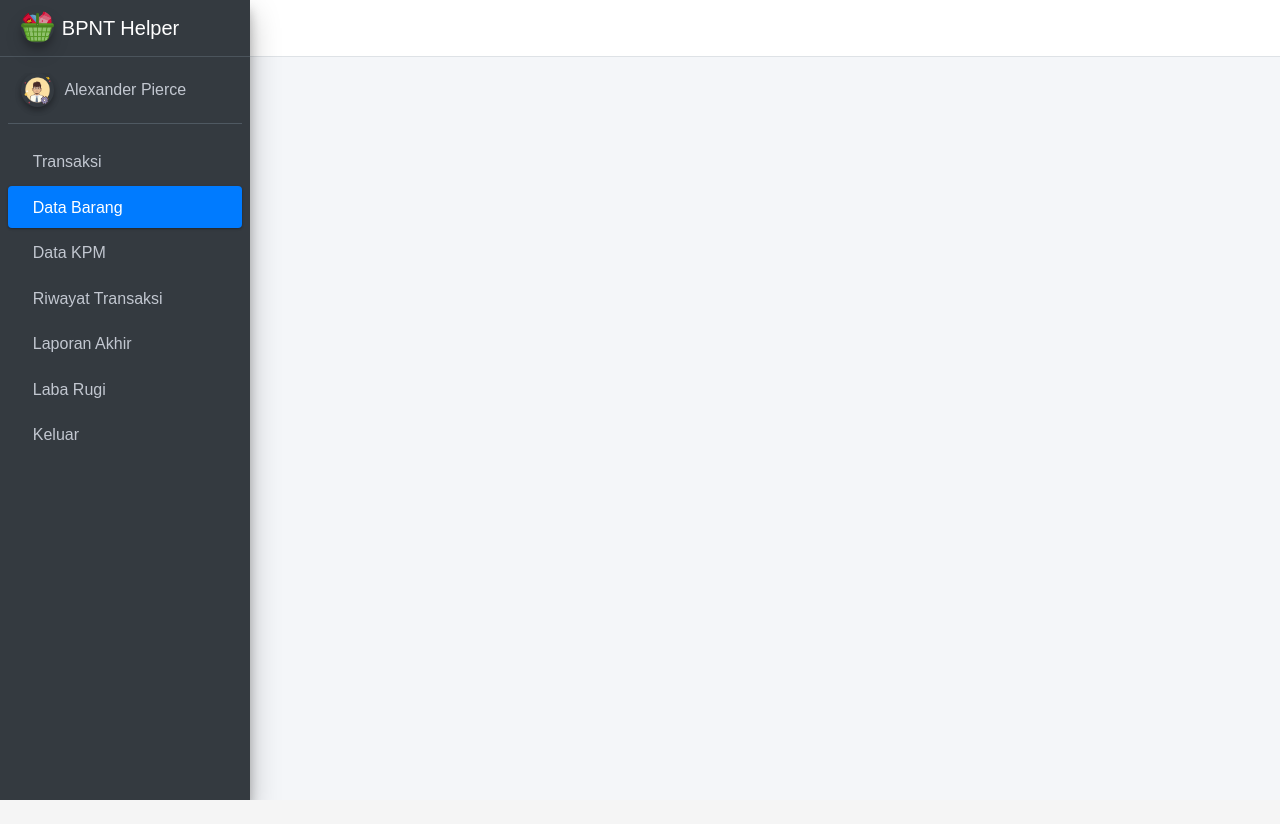
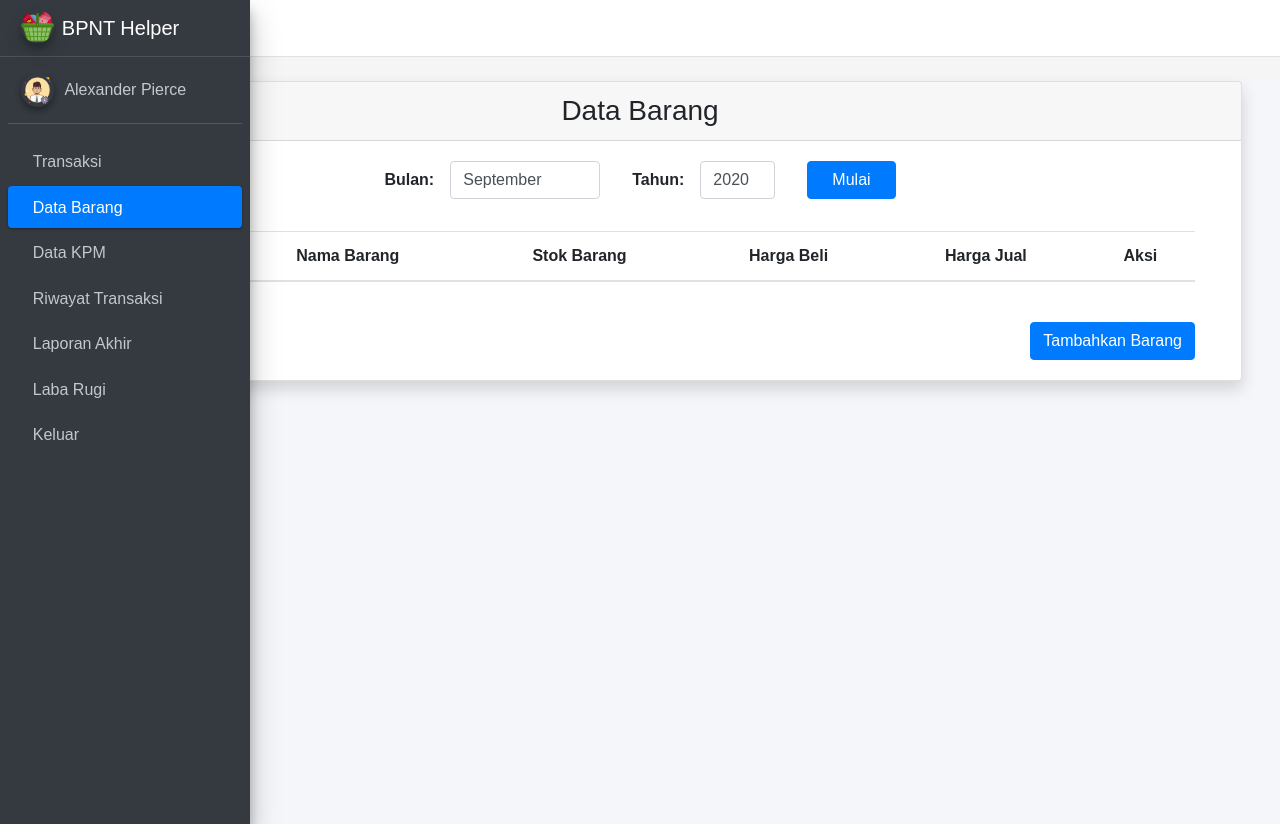
Before and after one commit to daffaalfandy/bpnt-admin, a Vue app: page /goods in a window 1280 px wide. Before the commit the page ends 800 px from the top, so only its background shows below. Built offline with nearby package versions, Linux system fonts and the light colour scheme; some icons are missing.

Commit message:
Add goods view

```diff
--- a/src/router/index.js
+++ b/src/router/index.js
@@ -2,6 +2,7 @@ import Vue from 'vue'
 import VueRouter from 'vue-router'
 import Transaction from '../views/Transaction.vue'
 import InputKpm from '../views/InputKpm'
+import Goods from '../views/Goods'
 
 window.Vue = Vue
 
@@ -16,6 +17,11 @@ const routes = [{
     path: '/input-kpm',
     name: 'Input KPM',
     component: InputKpm
+  },
+  {
+    path: '/goods',
+    name: "Goods",
+    component: Goods
   }
 ]
 
--- a/src/style.scss
+++ b/src/style.scss
@@ -23,6 +23,28 @@ body {
     min-height: 100vh !important;
 }
 
+.main-form {
+    @extend .justify-content-center;
+    @extend .form-inline;
+    margin-bottom: 2rem;
+
+    input {
+        margin: 0 2rem 0 1rem;
+    }
+}
+
+.main-table {
+    @extend .table;
+    font-family: $source-sans-pro;
+    margin-top: 2rem;
+    text-align: center;
+
+    td {
+        vertical-align: middle;
+        border: none;
+    }
+}
+
 // Transaction
 #start-form {
     @extend .text-center;
--- a/src/views/Goods.vue
+++ b/src/views/Goods.vue
@@ -1,7 +1,99 @@
 <template>
-  <div>
-    <h2 class="text-center mt-4 main-title">
-      Data Barang
-    </h2>
+  <div class="container-fluid">
+    <div class="card mt-4 shadow text-center">
+      <h3 class="card-header text-center">Data Barang</h3>
+      <div class="card-body">
+        <div class="container">
+          <div class="main-form">
+            <label for="month-period">Bulan:</label>
+            <input
+              list="month-list"
+              id="month-period"
+              class="form-control"
+              style="max-width: 150px"
+            />
+            <datalist id="month-list"></datalist>
+            <label for="year-period">Tahun:</label>
+            <input
+              list="year-list"
+              id="year-period"
+              class="form-control"
+              style="max-width: 75px"
+            />
+            <datalist id="year-list"></datalist>
+            <button class="btn btn-primary px-4" id="btn-inventory-start">
+              Mulai
+            </button>
+          </div>
+        </div>
+        <div class="container">
+          <table class="main-table">
+            <thead>
+              <tr>
+                <th>Nomor</th>
+                <th>Nama Barang</th>
+                <th>Stok Barang</th>
+                <th>Harga Beli</th>
+                <th>Harga Jual</th>
+                <th>Aksi</th>
+              </tr>
+            </thead>
+            <tbody></tbody>
+          </table>
+        </div>
+        <div class="container">
+          <div class="float-right mt-4">
+            <button id="btn-add-item" class="btn btn-primary">
+              Tambahkan Barang
+            </button>
+          </div>
+        </div>
+      </div>
+    </div>
   </div>
 </template>
+
+<script>
+export default {
+  methods: {
+    inventoryLoad() {
+      const date = new Date();
+      const currentMonthNumber = date.getMonth();
+      const currentYear = date.getFullYear();
+
+      const months = [
+        "Januari",
+        "Februari",
+        "Maret",
+        "April",
+        "Mei",
+        "Juni",
+        "Juli",
+        "Agustus",
+        "September",
+        "Oktober",
+        "November",
+        "Desember",
+      ];
+
+      //const years = () => Array.from(length: 5);
+
+      const currentMonth = months[currentMonthNumber];
+      document
+        .getElementById("month-period")
+        .setAttribute("value", currentMonth);
+      document.getElementById("year-period").setAttribute("value", currentYear);
+
+      const monthsElement = document.getElementById("month-list");
+      months.forEach((item) => {
+        const option = document.createElement("option");
+        option.value = item;
+        monthsElement.appendChild(option);
+      });
+    },
+  },
+  mounted() {
+    this.inventoryLoad();
+  },
+};
+</script>
```
